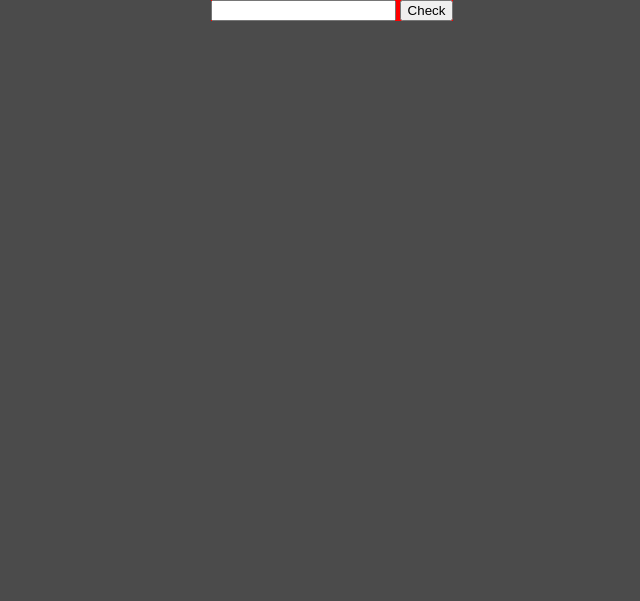
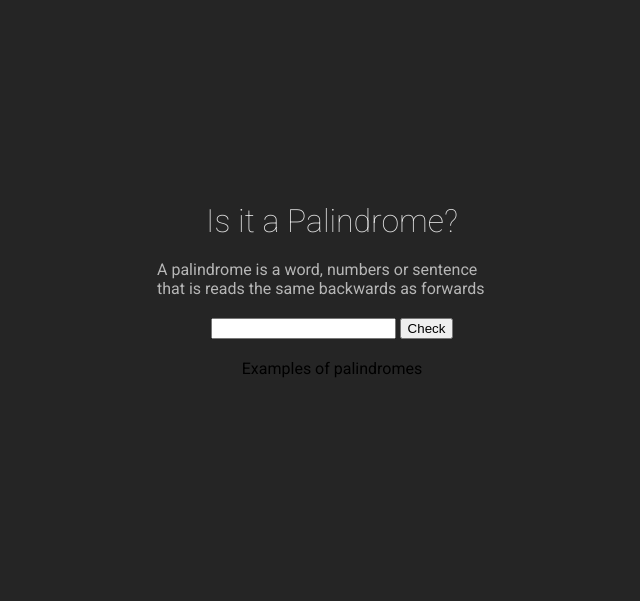
Before and after one commit to Brobo1/FreeCodeCamp, a plain HTML site: page JavaScript Algorithms and Data Structures/palindrome-checker/index.html in a window 1280 px wide. Shown: the whole page, without its empty margins (308-948 px from the left). Drawn offline with Linux system fonts and the light colour scheme.

Commit message:
Updated UI for Palindrome Checker: Added Google Fonts, additional text content, modified styles and structural changes on HTML layout

```diff
--- a/JavaScript Algorithms and Data Structures/palindrome-checker/index.html
+++ b/JavaScript Algorithms and Data Structures/palindrome-checker/index.html
@@ -4,13 +4,30 @@
     <meta charset="UTF-8" />
     <title>Palindrome Checker</title>
     <link rel="stylesheet" href="styles.css" />
+    <link rel="preconnect" href="https://fonts.googleapis.com" />
+    <link rel="preconnect" href="https://fonts.gstatic.com" crossorigin />
+    <link
+      href="https://fonts.googleapis.com/css2?family=Roboto:ital,wght@0,100;0,300;0,400;0,500;0,700;0,900;1,100;1,300;1,400;1,500;1,700;1,900&display=swap"
+      rel="stylesheet"
+    />
   </head>
   <body>
     <main>
-      <div class="container">
-        <input id="text-input" />
-        <button id="check-btn">Check</button>
-        <div id="result"></div>
+      <div class="container-wrapper">
+        <div class="container">
+          <div class="heading">Is it a Palindrome?</div>
+          <div class="what-is">
+            A palindrome is a word, numbers or sentence that is reads the same
+            backwards as forwards
+          </div>
+          <div class="input">
+            <input id="text-input" aria-label="text" />
+            <button id="check-btn">Check</button>
+          </div>
+          <div class="examples">Examples of palindromes</div>
+
+          <div id="result"></div>
+        </div>
       </div>
     </main>
     <script src="script.js"></script>
--- a/JavaScript Algorithms and Data Structures/palindrome-checker/styles.css
+++ b/JavaScript Algorithms and Data Structures/palindrome-checker/styles.css
@@ -1,5 +1,6 @@
 html {
-  background-color: #4b4b4b;
+  background-color: #252525;
+  font-family: Roboto, sans-serif;
 }
 
 body {
@@ -7,11 +8,33 @@ body {
   padding: 0;
 }
 
+.heading {
+  font-weight: lighter;
+  font-size: 2em;
+  color: #e1e1e1;
+}
+
+.what-is {
+  max-width: 350px;
+  color: #b6b6b6;
+}
+
 main {
+  min-height: 100vh;
   display: flex;
   justify-content: center;
+  align-items: center;
 }
 
 .container {
-  background-color: red;
+  display: flex;
+  justify-content: center;
+  align-items: center;
+  flex-direction: column;
+  gap: 20px;
 }
+#result {
+  min-height: 200px;
+  max-height: 200px;
+  width: 300px;
+}
```
